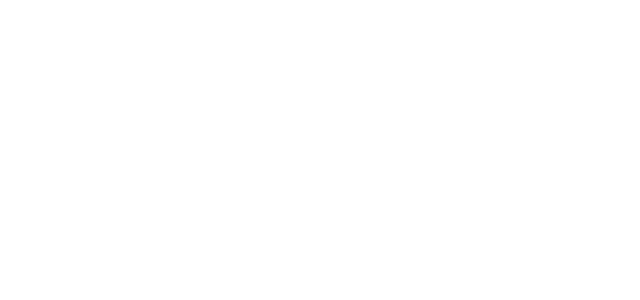
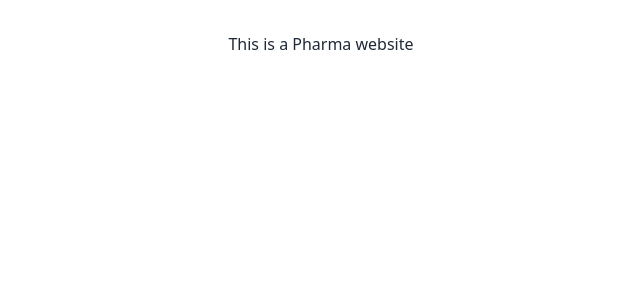
Before and after one commit to JannatulAfrozFaria/prime-picks-client, a React (Vite) app: page / in a window 1280 px wide. Shown: the top 300 px of the page, without its empty margins (319-959 px from the left). Built offline with nearby package versions, Linux system fonts and the light colour scheme.

Commit message:
home page created

```diff
--- /dev/null
+++ b/src/pages/Home/Home.jsx
@@ -0,0 +1,10 @@
+
+const Home = () => {
+    return (
+        <div>
+            This is a Pharma website
+        </div>
+    );
+};
+
+export default Home;
```
Also changed, not shown: src/Routes/Routes.jsx (+7 -0 lines).
